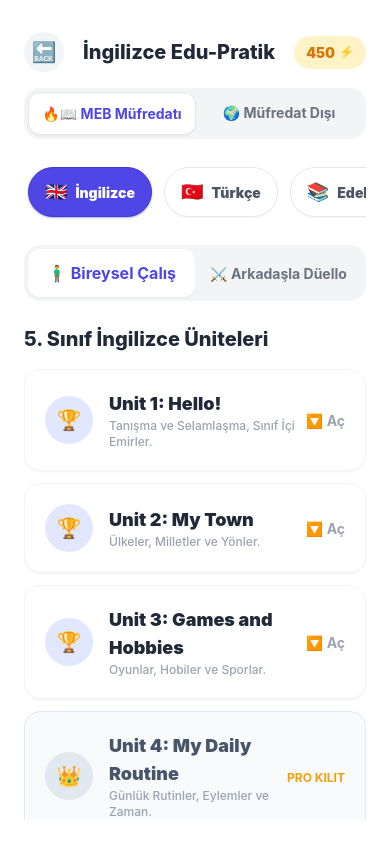
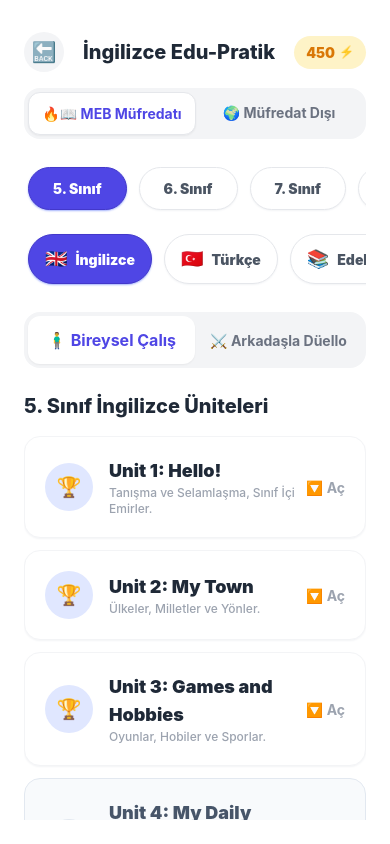
Before and after one commit to irfanunaal-eng/brainmate-app, a React Native app: screen /GameLobbyScreen in a window 390 px wide. Built offline with nearby package versions, Linux system fonts and the light colour scheme; what react-native-calendars would draw is missing.

Commit message:
UI: Restore Grade Selector visibility in MEB Curriculum module

```diff
--- a/screens/GameLobbyScreen.tsx
+++ b/screens/GameLobbyScreen.tsx
@@ -170,11 +170,12 @@ export function GameLobbyScreen({ route }: any) {
               {/* School specific selectors */}
               {activePath === 'school' && (
                 <>
-                  {/* Grade Tabs (Only visible for admin/override to switch between grades in demo, regular students are locked to their profile grade) */}
-                  {adminOverride && (
-                    <View className="mb-4">
-                      <ScrollView horizontal showsHorizontalScrollIndicator={false} contentContainerStyle={{ paddingHorizontal: 4, paddingVertical: 4 }}>
-                        {['5', '6', '7', '8', '9', '10', '11', '12'].map(g => (
+                  {/* Grade Tabs */}
+                  <View className="mb-4">
+                    <ScrollView horizontal showsHorizontalScrollIndicator={false} contentContainerStyle={{ paddingHorizontal: 4, paddingVertical: 4 }}>
+                      {['5', '6', '7', '8', '9', '10', '11', '12'].map(g => {
+                        // TODO: Later we can check if g !== userRegisteredGrade to disable it. For now, keep it visible.
+                        return (
                           <TouchableOpacity
                             key={g}
                             onPress={() => switchGrade(g)}
@@ -182,10 +183,10 @@ export function GameLobbyScreen({ route }: any) {
                           >
                             <Text className={`font-black ${activeGrade === g ? 'text-white' : 'text-gray-600'}`}>{g}. Sınıf</Text>
                           </TouchableOpacity>
-                        ))}
-                      </ScrollView>
-                    </View>
-                  )}
+                        );
+                      })}
+                    </ScrollView>
+                  </View>
 
                   {/* Subject Selector */}
                   <View className="mb-6">
```
